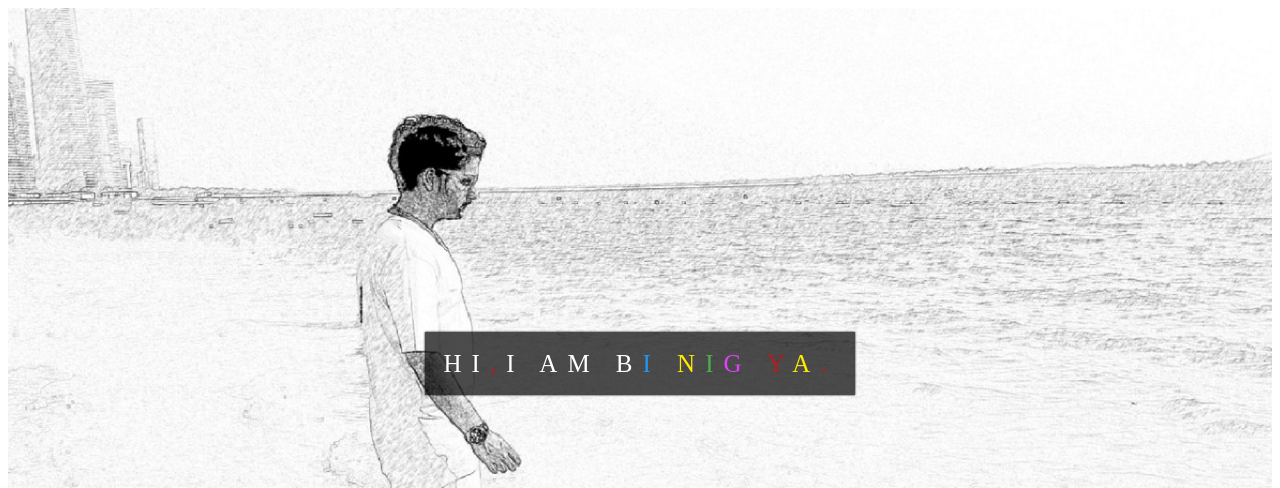
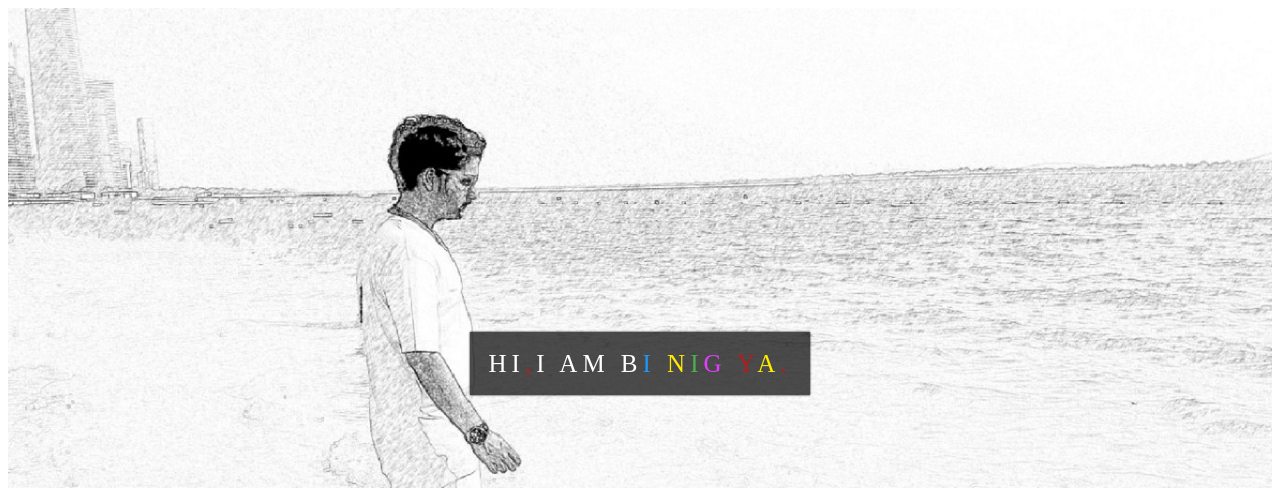
Before and after one commit to rageKing/rageKing.github.io, a plain HTML site: page index.html in a window 1280 px wide. Shown: the top 488 px of the page. Drawn offline with Linux system fonts and the light colour scheme; a web font is replaced by a local one.

Commit message:
Update style.css

```diff
--- a/stylesheets/style.css
+++ b/stylesheets/style.css
@@ -57,7 +57,7 @@ body,html
 		color: #fff;
 		padding: 18px;
 		font-size: 25px;
-		letter-spacing: 10px;
+		letter-spacing: 5px;
 		border:5px;
 		box-shadow : 0px 0px 2px 0px #000000;
 
```
